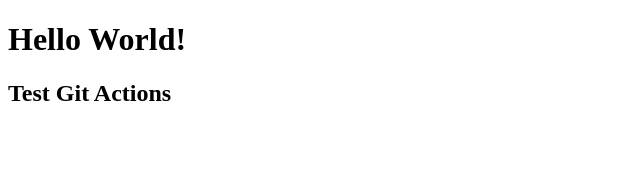
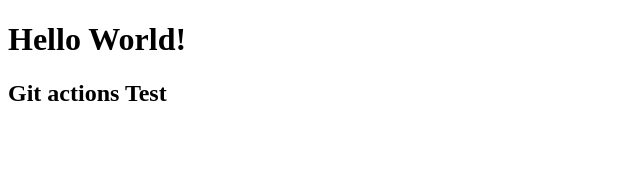
Before and after one commit to shizit/Angular_HelloWorld, an Angular app: page / in a window 1280 px wide. Shown: the top 170 px of the page, without its empty margins (0-640 px from the left). Built offline with nearby package versions, Linux system fonts and the light colour scheme.

Commit message:
git actions test

```diff
--- a/src/app/app.component.html
+++ b/src/app/app.component.html
@@ -1,2 +1,2 @@
 <h1>Hello World!</h1>
-<h2>Test Git Actions</h2>
+<h2>Git actions Test</h2>
```
